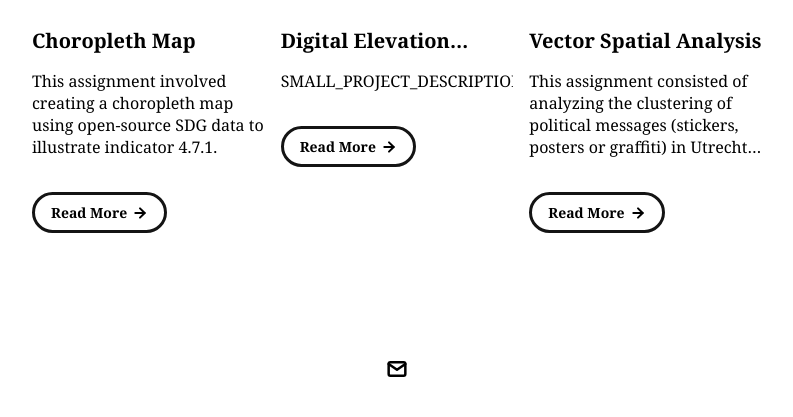
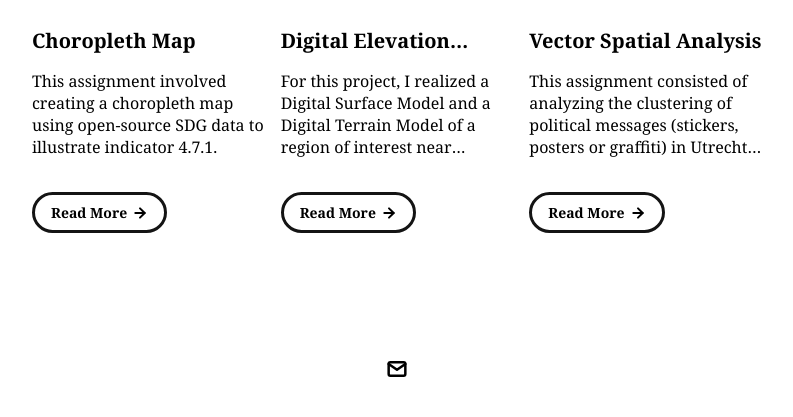
Before and after one commit to asaschajer/asaschajer.github.io, a plain HTML site: page index.html in a window 1280 px wide. Shown: the part 1515-1932 px from the top of the page, without its empty margins (243-1036 px from the left). Drawn offline with Linux system fonts and the light colour scheme.

Commit message:
Update index.html

```diff
--- a/index.html
+++ b/index.html
@@ -150,7 +150,7 @@
               <img src="./assets/images/DEM.png" class="project-image">
               <div class="project-card-text-container">
                 <div class="subheader-text project-title">Digital Elevation Model</div>
-                <div class="body-text project-card-text">SMALL_PROJECT_DESCRIPTION</div>
+                <div class="body-text project-card-text">For this project, I realized a Digital Surface Model and a Digital Terrain Model of a region of interest near Werkendem.</div>
               </div>
               <a class="button" href="./project-pages/PROJECT_PAGE_NAME.html">
                 <span class="button-text">Read More</span>
```
